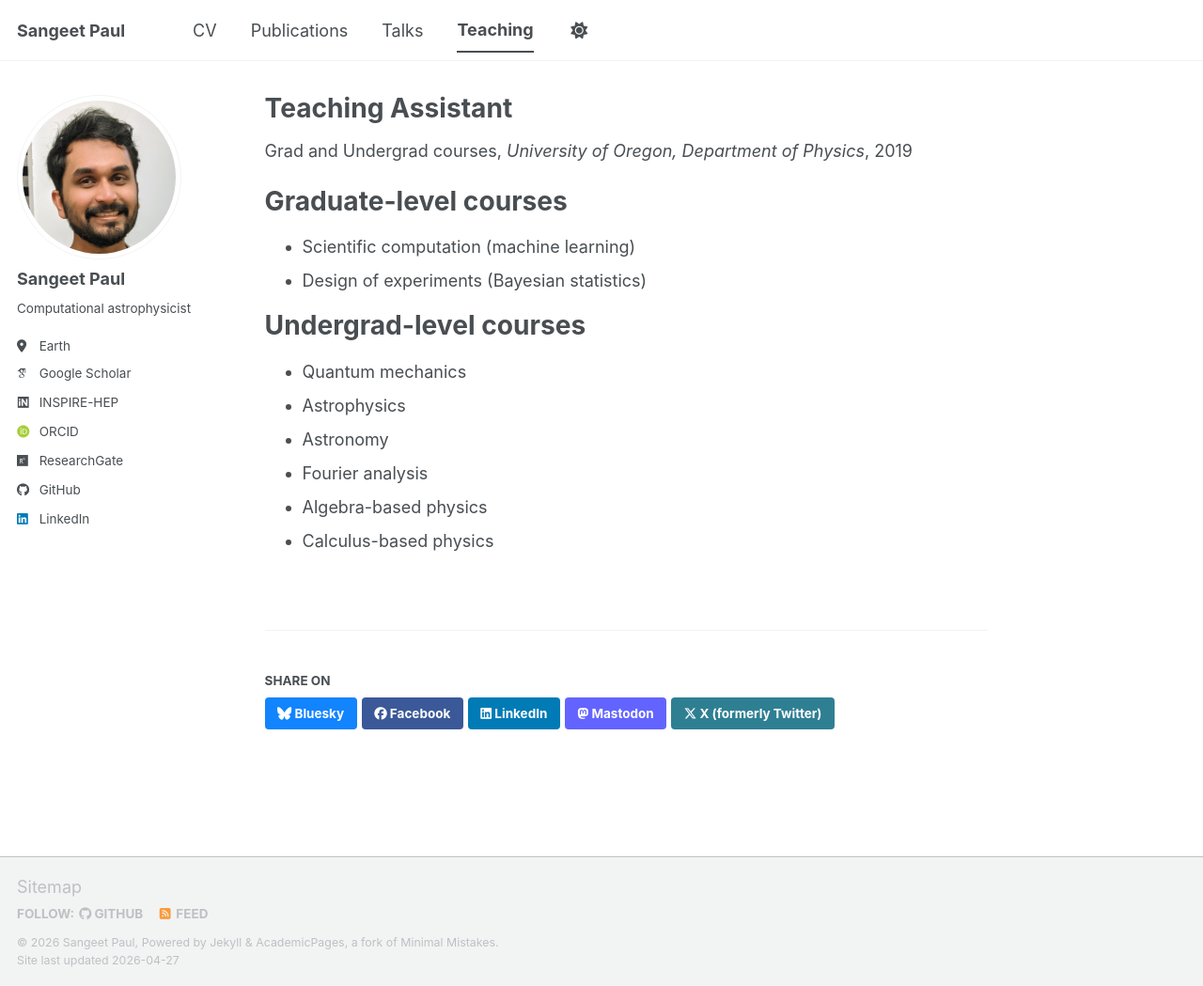
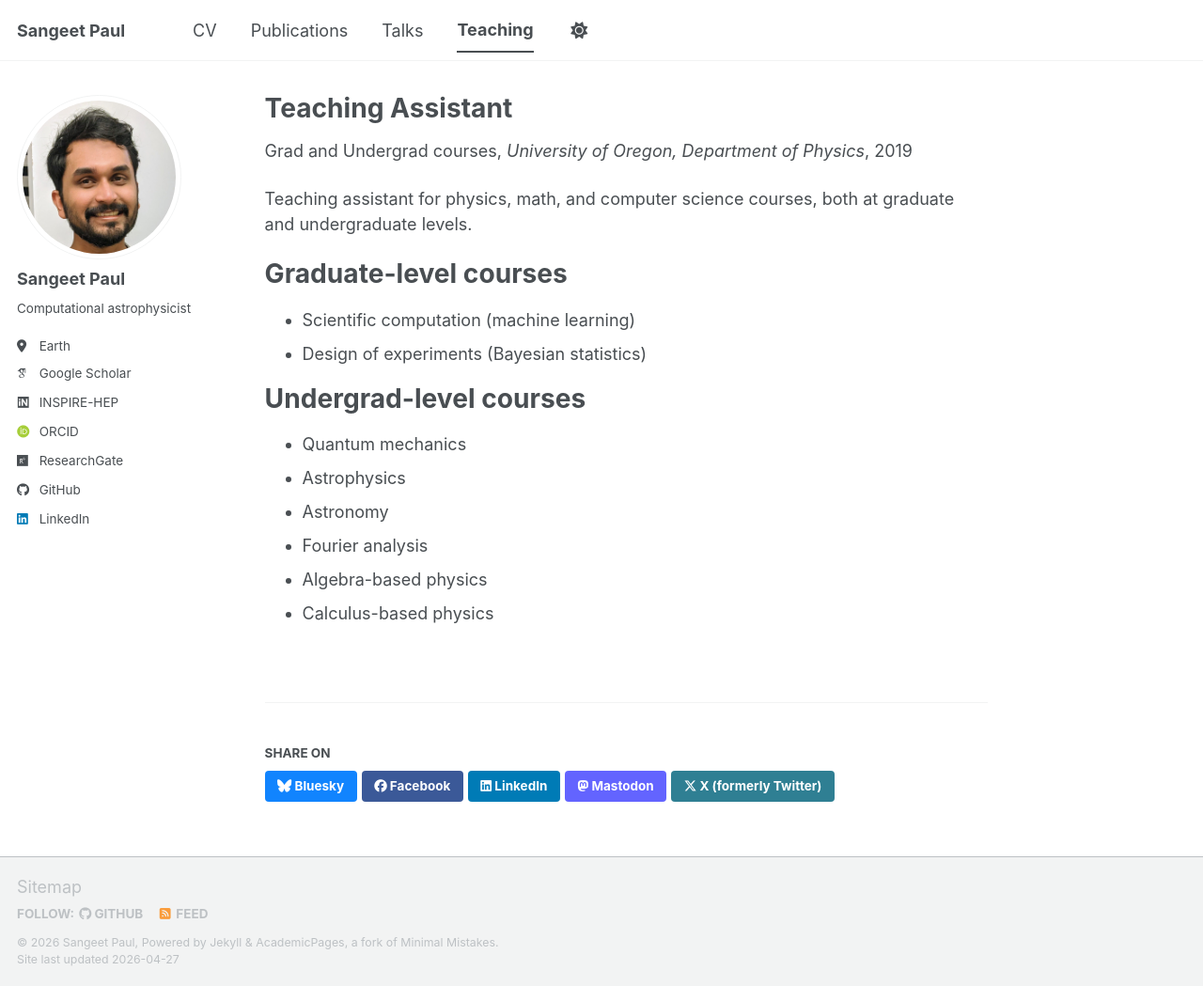
Before and after one commit to sangeetpaul/sangeetpaul.github.io, a Jekyll site: the page built from _teaching/teaching-1.md, in a window 1280 px wide and 1049 px high. Shown: the whole window at 94% size. Built offline with Jekyll 4.4.1, drawn with Linux system fonts in a browser that asks for light colours; some web fonts are replaced; a script bundle is joined from its source files by our own code; library files that are not in the unit come from our copies.

Commit message:
Add teaching description

```diff
--- a/_teaching/teaching-1.md
+++ b/_teaching/teaching-1.md
@@ -7,6 +7,8 @@ venue: "University of Oregon, Department of Physics"
 date: 2019-10-01
 location: "Eugene, Oregon"
 ---
+
+Teaching assistant for physics, math, and computer science courses, both at graduate and undergraduate levels.
 
 Graduate-level courses
 ======
```
